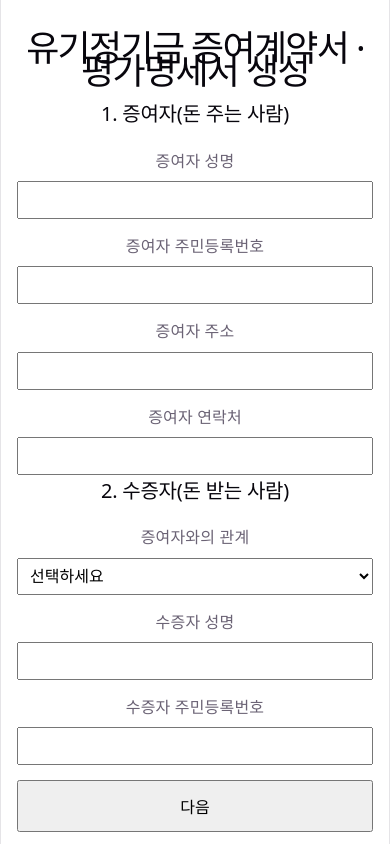
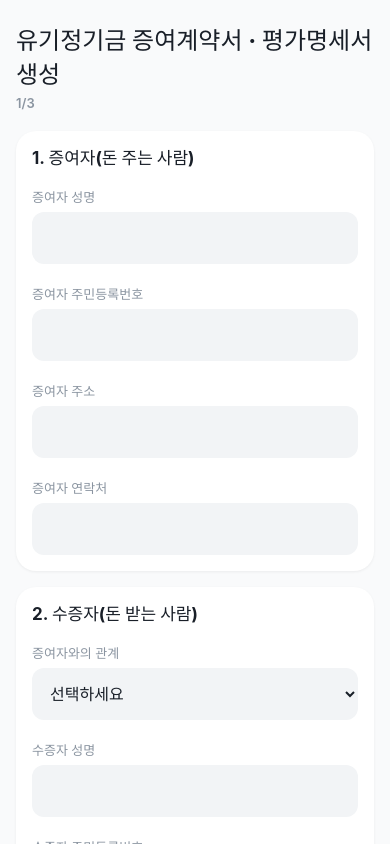
Before and after one commit to BaeCheolHan/leecoach-front, a React (Vite) app: page / in a window 390 px wide. Shown: the top 844 px of the page. Built offline with nearby package versions, Linux system fonts and the light colour scheme; what @react-pdf/renderer would draw is missing.

Commit message:
feat(ui): 토스 스타일 디자인 + 모바일 반응형

```diff
--- a/src/index.css
+++ b/src/index.css
@@ -1,111 +1,37 @@
-:root {
-  --text: #6b6375;
-  --text-h: #08060d;
-  --bg: #fff;
-  --border: #e5e4e7;
-  --code-bg: #f4f3ec;
-  --accent: #aa3bff;
-  --accent-bg: rgba(170, 59, 255, 0.1);
-  --accent-border: rgba(170, 59, 255, 0.5);
-  --social-bg: rgba(244, 243, 236, 0.5);
-  --shadow:
-    rgba(0, 0, 0, 0.1) 0 10px 15px -3px, rgba(0, 0, 0, 0.05) 0 4px 6px -2px;
+*,
+*::before,
+*::after {
+  box-sizing: border-box;
+}
 
-  --sans: system-ui, 'Segoe UI', Roboto, sans-serif;
-  --heading: system-ui, 'Segoe UI', Roboto, sans-serif;
-  --mono: ui-monospace, Consolas, monospace;
+html {
+  -webkit-text-size-adjust: 100%;
+}
 
-  font: 18px/145% var(--sans);
-  letter-spacing: 0.18px;
-  color-scheme: light dark;
-  color: var(--text);
-  background: var(--bg);
+body {
+  margin: 0;
+  background: #f9fafb;
+  color: #191f28;
+  font-family:
+    -apple-system,
+    BlinkMacSystemFont,
+    'Pretendard',
+    'Apple SD Gothic Neo',
+    'Noto Sans KR',
+    'Segoe UI',
+    sans-serif;
   font-synthesis: none;
   text-rendering: optimizeLegibility;
   -webkit-font-smoothing: antialiased;
   -moz-osx-font-smoothing: grayscale;
-
-  @media (max-width: 1024px) {
-    font-size: 16px;
-  }
-}
-
-@media (prefers-color-scheme: dark) {
-  :root {
-    --text: #9ca3af;
-    --text-h: #f3f4f6;
-    --bg: #16171d;
-    --border: #2e303a;
-    --code-bg: #1f2028;
-    --accent: #c084fc;
-    --accent-bg: rgba(192, 132, 252, 0.15);
-    --accent-border: rgba(192, 132, 252, 0.5);
-    --social-bg: rgba(47, 48, 58, 0.5);
-    --shadow:
-      rgba(0, 0, 0, 0.4) 0 10px 15px -3px, rgba(0, 0, 0, 0.25) 0 4px 6px -2px;
-  }
-
-  #social .button-icon {
-    filter: invert(1) brightness(2);
-  }
 }
 
 #root {
-  width: 1126px;
-  max-width: 100%;
-  margin: 0 auto;
-  text-align: center;
-  border-inline: 1px solid var(--border);
   min-height: 100svh;
-  display: flex;
-  flex-direction: column;
-  box-sizing: border-box;
-}
-
-body {
-  margin: 0;
 }
 
 h1,
-h2 {
-  font-family: var(--heading);
-  font-weight: 500;
-  color: var(--text-h);
-}
-
-h1 {
-  font-size: 56px;
-  letter-spacing: -1.68px;
-  margin: 32px 0;
-  @media (max-width: 1024px) {
-    font-size: 36px;
-    margin: 20px 0;
-  }
-}
-h2 {
-  font-size: 24px;
-  line-height: 118%;
-  letter-spacing: -0.24px;
-  margin: 0 0 8px;
-  @media (max-width: 1024px) {
-    font-size: 20px;
-  }
-}
+h2,
 p {
   margin: 0;
 }
-
-code,
-.counter {
-  font-family: var(--mono);
-  display: inline-flex;
-  border-radius: 4px;
-  color: var(--text-h);
-}
-
-code {
-  font-size: 15px;
-  line-height: 135%;
-  padding: 4px 8px;
-  background: var(--code-bg);
-}
--- a/src/ui/App.css
+++ b/src/ui/App.css
@@ -1,60 +1,281 @@
 .container {
   max-width: 640px;
   margin: 0 auto;
-  padding: 1rem 1rem 5rem;
+  padding: 16px 16px 40px;
   box-sizing: border-box;
 }
 
-.container section {
-  display: flex;
-  flex-direction: column;
-  gap: 0.25rem;
+.container > h1 {
+  font-size: 24px;
+  line-height: 1.4;
+  font-weight: 700;
+  text-align: left;
+  color: #191f28;
+  margin: 8px 0 4px;
 }
 
-.container label {
-  display: block;
-  margin-top: 0.75rem;
+.step-indicator {
+  font-size: 13px;
   font-weight: 600;
+  color: #8b95a1;
+  margin: 0 0 20px;
 }
 
-.container input,
-.container select {
+/* 카드 ------------------------------------------------------------ */
+
+.card {
+  background: #ffffff;
+  border-radius: 20px;
+  box-shadow: 0 1px 3px rgba(0, 0, 0, 0.06);
+  padding: 24px;
+  margin-bottom: 16px;
+  box-sizing: border-box;
+}
+
+.card h2 {
+  font-size: 17px;
+  font-weight: 700;
+  line-height: 1.4;
+  color: #191f28;
+  margin: 0 0 16px;
+}
+
+.card h2:not(:first-child) {
+  margin-top: 28px;
+}
+
+/* 라벨/인풋 ---------------------------------------------------------- */
+
+.card label {
+  display: block;
+  font-size: 13px;
+  font-weight: 500;
+  color: #8b95a1;
+  margin: 20px 0 6px;
+}
+
+.card h2 + label {
+  margin-top: 0;
+}
+
+.card input,
+.card select {
   display: block;
   width: 100%;
+  height: 52px;
+  padding: 0 14px;
+  font-size: 16px;
+  font-family: inherit;
+  color: #191f28;
+  background: #f2f4f6;
+  border: none;
+  border-radius: 12px;
   box-sizing: border-box;
-  padding: 0.5rem;
-  font-size: 1rem;
-  margin-top: 0.25rem;
+  transition: background-color 0.15s ease, box-shadow 0.15s ease;
+}
+
+.card input::placeholder {
+  color: #b0b8c1;
+}
+
+.card input:focus,
+.card select:focus {
+  outline: none;
+  background: #ffffff;
+  box-shadow: 0 0 0 2px #3182f6;
 }
 
 .container [role='alert'] {
-  color: #b00020;
-  margin: 0.25rem 0 0;
-  font-size: 0.875rem;
+  display: block;
+  color: #f04452;
+  margin: 6px 0 0;
+  font-size: 13px;
+  line-height: 1.4;
 }
 
-.warn {
-  background: #fff3cd;
-  border: 1px solid #ffe08a;
-  border-radius: 4px;
-  padding: 0.75rem;
-  margin: 0.75rem 0;
-  font-size: 0.9rem;
+.container [role='alert'].error {
+  text-align: center;
+  margin: 0 0 16px;
 }
 
-.step-nav {
-  position: sticky;
-  bottom: 0;
-  display: flex;
-  justify-content: space-between;
-  gap: 0.5rem;
-  padding: 0.75rem 0;
-  background: var(--bg, #fff);
-  margin-top: 1rem;
+/* 경고 배너 ---------------------------------------------------------- */
+
+.warn {
+  background: #fff8e1;
+  color: #8a6d1a;
+  border-radius: 12px;
+  padding: 14px;
+  margin: 12px 0 0;
+  font-size: 13px;
+  line-height: 1.5;
 }
 
-.step-nav button {
-  flex: 1;
-  padding: 0.75rem;
-  font-size: 1rem;
+.card .warn:first-of-type {
+  margin-top: 4px;
 }
+
+/* 판정 박스 ---------------------------------------------------------- */
+
+.judgement {
+  background: #e8f3ff;
+  border-radius: 16px;
+  padding: 18px;
+  margin-top: 16px;
+}
+
+.judgement > p {
+  margin: 0;
+  font-size: 14px;
+  line-height: 1.6;
+  color: #191f28;
+}
+
+.judgement > p:first-child {
+  font-weight: 700;
+}
+
+.judgement > .warn {
+  margin-top: 10px;
+}
+
+/* 평가 표 ------------------------------------------------------------ */
+
+.table-scroll {
+  overflow-x: auto;
+  -webkit-overflow-scrolling: touch;
+  margin: 0 0 4px;
+}
+
+.card table {
+  width: 100%;
+  min-width: 480px;
+  border-collapse: collapse;
+  font-size: 13px;
+}
+
+.card thead th {
+  background: #f9fafb;
+  color: #8b95a1;
+  font-weight: 600;
+  font-size: 12px;
+  text-align: right;
+  white-space: nowrap;
+  padding: 10px 8px;
+}
+
+.card thead th:first-child {
+  text-align: left;
+}
+
+.card tbody td,
+.card tbody th {
+  padding: 10px 8px;
+  text-align: right;
+  white-space: nowrap;
+  border-bottom: 1px solid #f2f4f6;
+  font-weight: 400;
+}
+
+.card tbody td:first-child,
+.card tbody th:first-child {
+  text-align: left;
+}
+
+.card tbody tr:last-child td,
+.card tbody tr:last-child th {
+  font-weight: 700;
+  border-top: 2px solid #191f28;
+  border-bottom: none;
+}
+
+/* 버튼 -------------------------------------------------------------- */
+
+button {
+  cursor: pointer;
+  font-family: inherit;
+}
+
+.btn-primary,
+.btn-secondary {
+  display: block;
+  width: 100%;
+  height: 56px;
+  border: none;
+  border-radius: 14px;
+  font-size: 17px;
+  font-weight: 700;
+  box-sizing: border-box;
+  transition: background-color 0.15s ease;
+}
+
+.btn-primary {
+  background: #3182f6;
+  color: #ffffff;
+}
+
+.btn-primary:hover {
+  background: #1b64da;
+}
+
+.btn-secondary {
+  background: #f2f4f6;
+  color: #4e5968;
+}
+
+.btn-secondary:hover {
+  background: #e5e8eb;
+}
+
+/* 다운로드 버튼 그룹 ---------------------------------------------------- */
+
+.downloads {
+  display: flex;
+  flex-direction: column;
+  gap: 8px;
+  margin: 4px 0 0;
+}
+
+@media (min-width: 480px) {
+  .downloads {
+    flex-direction: row;
+  }
+
+  .downloads button {
+    flex: 1;
+  }
+}
+
+/* 스텝 내비 ---------------------------------------------------------- */
+
+.step-nav {
+  display: grid;
+  grid-template-columns: 1fr;
+  gap: 8px;
+  margin-top: 24px;
+}
+
+.step-nav--split {
+  grid-template-columns: 1fr 2fr;
+}
+
+.step-nav--even {
+  grid-template-columns: 1fr 1fr;
+}
+
+/* 면책 문구 ---------------------------------------------------------- */
+
+.disclaimer {
+  font-size: 12px;
+  line-height: 1.5;
+  color: #8b95a1;
+  text-align: center;
+  margin: 20px 0 0;
+}
+
+/* 모바일 --------------------------------------------------------------- */
+
+@media (max-width: 479px) {
+  .card {
+    padding: 16px;
+  }
+}
--- a/src/ui/App.tsx
+++ b/src/ui/App.tsx
@@ -45,17 +45,18 @@ export default function App() {
     <FormProvider {...form}>
       <main className="container">
         <h1>유기정기금 증여계약서 · 평가명세서 생성</h1>
+        <p className="step-indicator">{step}/3</p>
         {step === 1 && <Step1Parties />}
         {step === 2 && <Step2Terms />}
         {step === 3 && <Step3Result values={form.getValues()} onBack={() => setStep(2)} />}
         {step < 3 && (
-          <nav className="step-nav">
+          <nav className={`step-nav${step > 1 ? ' step-nav--split' : ''}`}>
             {step > 1 && (
-              <button type="button" onClick={() => setStep((s) => (s - 1) as 1 | 2)}>
+              <button type="button" className="btn-secondary" onClick={() => setStep((s) => (s - 1) as 1 | 2)}>
                 이전
               </button>
             )}
-            <button type="button" onClick={next}>
+            <button type="button" className="btn-primary" onClick={next}>
               다음
             </button>
           </nav>
--- a/src/ui/steps/Step1Parties.tsx
+++ b/src/ui/steps/Step1Parties.tsx
@@ -29,7 +29,8 @@ export function Step1Parties() {
   }, [doneeMinor]);
 
   return (
-    <section>
+    <>
+      <section className="card">
         <h2>1. 증여자(돈 주는 사람)</h2>
         <label htmlFor="donor-name">증여자 성명</label>
         <input id="donor-name" {...register('donor.name')} />
@@ -45,7 +46,9 @@ export function Step1Parties() {
 
         <label htmlFor="donor-phone">증여자 연락처</label>
         <input id="donor-phone" {...register('donor.phone')} />
+      </section>
 
+      <section className="card">
         <h2>2. 수증자(돈 받는 사람)</h2>
         <label htmlFor="donee-relation">증여자와의 관계</label>
         <select id="donee-relation" {...register('donee.relation')}>
@@ -84,5 +87,6 @@ export function Step1Parties() {
           </>
         )}
       </section>
+    </>
   );
 }
--- a/src/ui/steps/Step2Terms.tsx
+++ b/src/ui/steps/Step2Terms.tsx
@@ -30,7 +30,7 @@ export function Step2Terms() {
     doneeMinorAtStart && !!startDate && !!endDate && turningAdultDate >= startDate && turningAdultDate <= endDate;
 
   return (
-    <section>
+    <section className="card">
       <h2>3. 증여내용</h2>
       <label htmlFor="start">증여시작일</label>
       <input id="start" type="date" {...register('terms.startDate')} />
```
Also changed, not shown: src/ui/steps/Step3Result.tsx (+12 -8 lines). Lines whose indentation alone changed are shown as unchanged.
